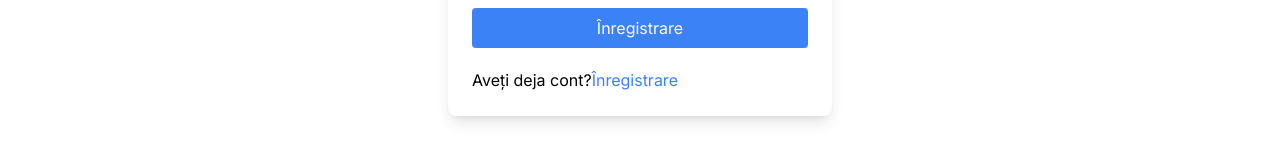
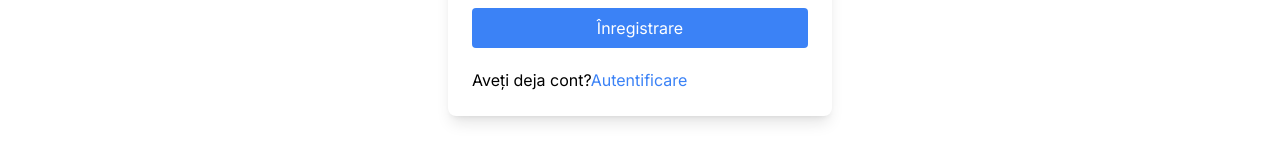
Before and after one commit to remusmrg/confbook, a Next.js app: page /register in a window 1280 px wide. Shown: the part 608-768 px from the top of the page. Built offline with nearby package versions, Linux system fonts and the light colour scheme; no server answers.

Commit message:
Even more spelling

```diff
--- a/app/register/page.jsx
+++ b/app/register/page.jsx
@@ -107,7 +107,7 @@ const RegisterPage = () => {
             <p>
               Aveți deja cont?
               <Link href='/login' className='text-blue-500'>
-                Înregistrare
+                Autentificare
               </Link>
             </p>
           </div>
```
